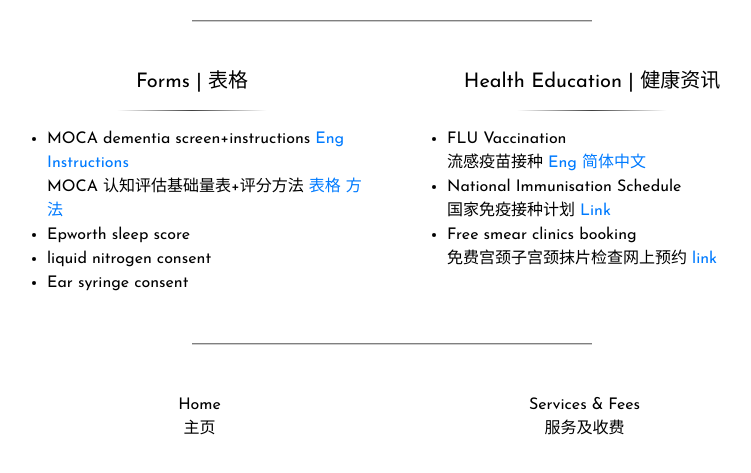
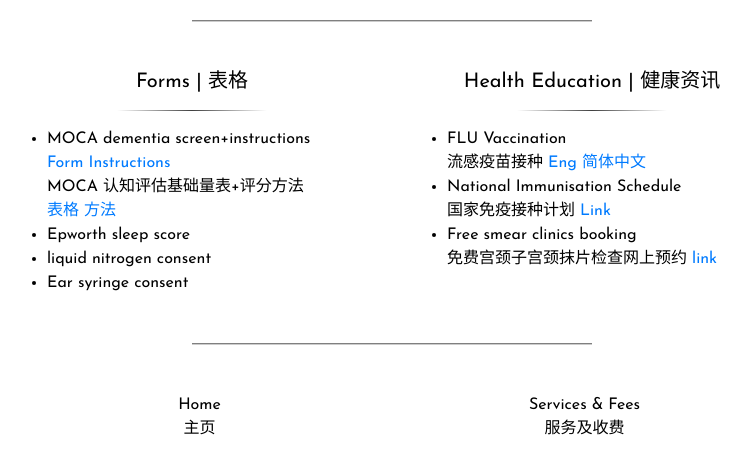
Before and after one commit to fidr288/dmc, a website: page app/resource.html in a window 1280 px wide. Shown: the part 95-568 px from the top of the page, without its empty margins (248-999 px from the left). Drawn offline with nearby package versions, Linux system fonts and the light colour scheme.

Commit message:
style change

```diff
--- a/app/resource.html
+++ b/app/resource.html
@@ -22,10 +22,12 @@
             <hr class="short--hr">
             <ul>
                 <li>MOCA dementia screen+instructions
-                    <a href="./files/moca-eng.pdf">Eng</a>
+                    <br>
+                    <a href="./files/moca-eng.pdf">Form</a>
                     <a href="./files/moca-eng-ins.pdf">Instructions</a>
                     <br>
                     MOCA 认知评估基础量表+评分方法
+                    <br>
                     <a href="./files/moca-chi.pdf">表格</a>
                     <a href="./files/moca-chi-ins.pdf">方法</a>
                 </li>
```
